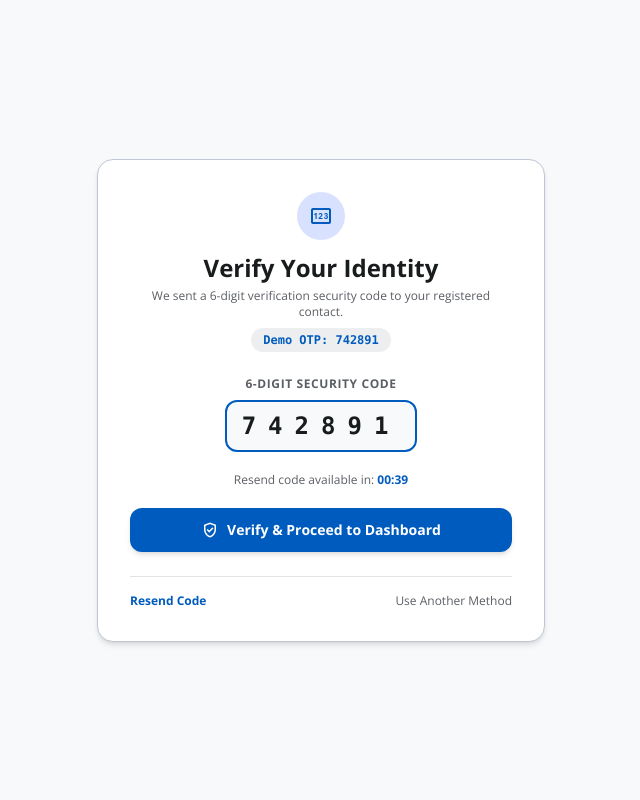
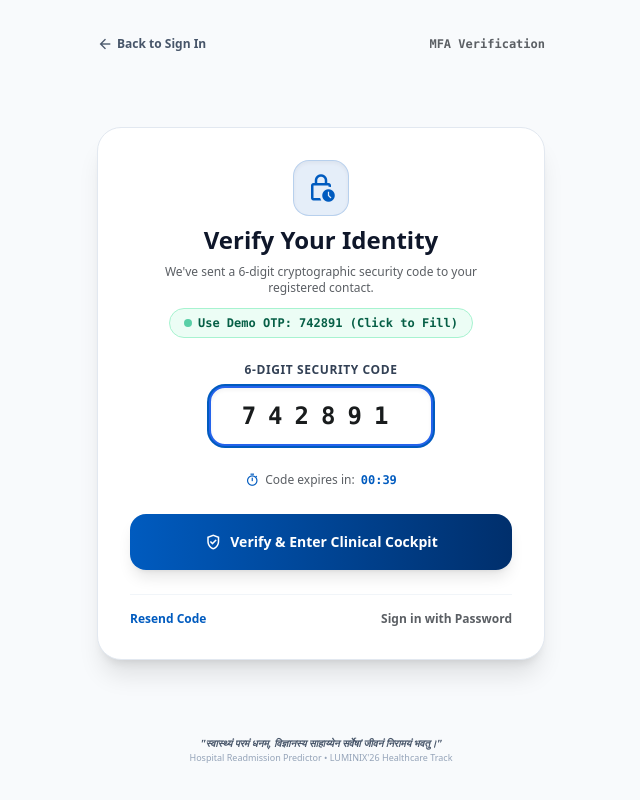
Before and after one commit to Ranjeet7680/Hospital-Readmission-Predictor, a FastAPI app: page /auth/mfa in a window 1280 px wide. Shown: the whole page, without its empty margins (319-959 px from the left). Run offline with FastAPI, Linux system fonts and the light colour scheme; some libraries are stand-ins or nearby versions.

Commit message:
feat(auth,onboarding): complete clean startup -> signin -> OTP -> 10-second high-tech clinical dashboard loading sequence

```diff
--- a/app/main.py
+++ b/app/main.py
@@ -106,6 +106,10 @@ async def handle_login(request: Request, email: str = Form(...), password: str =
 @app.get("/auth/mfa", response_class=HTMLResponse)
 async def mfa_otp_page(request: Request):
     return templates.TemplateResponse(request=request, name="auth/mfa_otp.html", context={"hide_nav": True})
+
+@app.get("/loading/dashboard", response_class=HTMLResponse)
+async def loading_dashboard_page(request: Request):
+    return templates.TemplateResponse(request=request, name="loading_dashboard.html", context={"hide_nav": True})
 
 @app.get("/auth/forgot-password", response_class=HTMLResponse)
 async def forgot_password_page(request: Request):
--- a/templates/auth/mfa_otp.html
+++ b/templates/auth/mfa_otp.html
@@ -3,40 +3,64 @@
 {% block title %}Verify Identity (MFA) - Hospital Readmission Predictor{% endblock %}
 
 {% block full_content %}
-<div class="min-h-screen bg-surface flex flex-col justify-center items-center p-4 font-body-md">
-    <div class="w-full max-w-md bg-surface-container-lowest border border-outline-variant p-8 rounded-2xl shadow-md">
-        <div class="text-center mb-6">
-            <div class="w-12 h-12 rounded-full bg-primary-fixed text-primary flex items-center justify-center mx-auto mb-3">
-                <span class="material-symbols-outlined text-2xl">pin</span>
-            </div>
-            <h2 class="text-2xl font-bold text-on-surface mb-1" data-i18n="verify_identity">Verify Your Identity</h2>
-            <p class="text-xs text-secondary">We sent a 6-digit verification security code to your registered contact.</p>
-            <span class="inline-block mt-2 px-3 py-1 bg-surface-container text-primary font-mono text-xs rounded-full font-bold">Demo OTP: 742891</span>
+<div class="min-h-screen bg-slate-50 flex flex-col justify-between items-center p-4 sm:p-6 font-sans antialiased">
+    <!-- Top Header -->
+    <div class="w-full max-w-md flex justify-between items-center py-2">
+        <a href="/login" class="text-xs font-bold text-slate-600 hover:text-primary flex items-center gap-1">
+            <span class="material-symbols-outlined text-base">arrow_back</span>
+            <span>Back to Sign In</span>
+        </a>
+        <span class="text-xs font-mono text-secondary font-bold">MFA Verification</span>
     </div>
 
-        <form action="/dashboard" method="get" class="space-y-4" onsubmit="verifyOtp(event)">
-            <div>
-                <label class="block text-xs font-bold text-secondary mb-2 text-center uppercase tracking-wider">6-Digit Security Code</label>
-                <div class="flex justify-center gap-2">
-                    <input id="otp-input" type="text" maxlength="6" value="742891" class="w-48 text-center tracking-[0.5em] text-2xl font-bold py-2 border-2 border-primary rounded-xl bg-surface focus:outline-none focus:ring-2 focus:ring-primary font-mono" required/>
+    <!-- Center Card -->
+    <div class="w-full max-w-md bg-white border border-slate-200 p-6 sm:p-8 rounded-3xl shadow-xl space-y-6 my-auto">
+        <div class="text-center space-y-2">
+            <div class="w-14 h-14 rounded-2xl bg-primary/10 text-primary flex items-center justify-center mx-auto border border-primary/20 shadow-inner">
+                <span class="material-symbols-outlined text-3xl">lock_clock</span>
+            </div>
+            <h2 class="text-2xl font-black text-slate-900" data-i18n="verify_identity">Verify Your Identity</h2>
+            <p class="text-xs text-secondary max-w-xs mx-auto">
+                We've sent a 6-digit cryptographic security code to your registered contact.
+            </p>
+            <div class="pt-1">
+                <button type="button" onclick="fillDemoOtp()" class="inline-flex items-center gap-1.5 px-3.5 py-1.5 bg-emerald-50 hover:bg-emerald-100 border border-emerald-200 text-emerald-800 font-mono text-xs rounded-full font-bold transition-all cursor-pointer">
+                    <span class="w-2 h-2 rounded-full bg-emerald-500 animate-pulse"></span>
+                    <span>Use Demo OTP: <strong>742891</strong> (Click to Fill)</span>
+                </button>
             </div>
         </div>
 
-            <div class="text-center text-xs text-secondary py-1">
-                <span>Resend code available in: </span>
-                <span id="countdown" class="font-bold text-primary">00:45</span>
+        <form action="/loading/dashboard" method="get" class="space-y-5" onsubmit="verifyOtp(event)">
+            <div>
+                <label class="block text-xs font-extrabold text-slate-700 mb-2 text-center uppercase tracking-wider">6-Digit Security Code</label>
+                <div class="flex justify-center">
+                    <input id="otp-input" type="text" maxlength="6" value="742891" class="w-56 text-center tracking-[0.5em] text-2xl font-black py-3 border-2 border-primary/60 rounded-2xl bg-slate-50 focus:outline-none focus:ring-2 focus:ring-primary focus:bg-white font-mono shadow-inner transition-all" required autofocus/>
+                </div>
             </div>
 
-            <button type="submit" class="w-full py-3 bg-primary text-on-primary font-bold rounded-xl hover:bg-on-primary-fixed-variant transition-colors shadow-md text-sm flex items-center justify-center gap-2">
-                <span class="material-symbols-outlined text-[18px]">verified_user</span>
-                Verify & Proceed to Dashboard
+            <div class="text-center text-xs text-secondary py-1 flex items-center justify-center gap-1.5">
+                <span class="material-symbols-outlined text-sm text-primary">timer</span>
+                <span>Code expires in: </span>
+                <span id="countdown" class="font-mono font-extrabold text-primary">00:45</span>
+            </div>
+
+            <button type="submit" class="w-full py-3.5 bg-gradient-to-r from-primary to-[#002f6c] hover:opacity-95 text-white font-extrabold rounded-2xl shadow-lg transition-all text-sm flex items-center justify-center gap-2 hover:scale-[1.01] active:scale-[0.99] cursor-pointer">
+                <span class="material-symbols-outlined text-lg">verified_user</span>
+                <span>Verify &amp; Enter Clinical Cockpit</span>
             </button>
         </form>
 
-        <div class="mt-6 pt-4 border-t border-surface-variant flex justify-between items-center text-xs">
-            <button onclick="resendCode()" class="text-primary font-bold hover:underline">Resend Code</button>
-            <a href="/login" class="text-secondary hover:text-on-surface">Use Another Method</a>
+        <div class="pt-4 border-t border-slate-100 flex justify-between items-center text-xs">
+            <button onclick="resendCode()" class="text-primary font-bold hover:underline cursor-pointer">Resend Code</button>
+            <a href="/login" class="text-secondary hover:text-slate-900 font-semibold">Sign in with Password</a>
         </div>
+    </div>
+
+    <!-- Sanskrit Motto Footer -->
+    <div class="text-center text-[10px] text-slate-400 py-3">
+        <p class="font-serif italic text-slate-600 font-bold">"स्वास्थ्यं परमं धनम्, विज्ञानस्य साहाय्येन सर्वेषां जीवनं निरामयं भवतु।"</p>
+        <p class="text-[9px]">Hospital Readmission Predictor &bull; LUMINIX'26 Healthcare Track</p>
     </div>
 </div>
 
@@ -51,20 +75,31 @@
     if (timer <= 0) clearInterval(interval);
 }, 1000);
 
+function fillDemoOtp() {
+    document.getElementById('otp-input').value = '742891';
+    if (window.soundEngine) window.soundEngine.click();
+}
+
 function resendCode() {
-        window.soundEngine?.message();
-        alert('A new 6-digit OTP code (742891) has been sent to your registered contact.');
+    if (window.soundEngine) window.soundEngine.message();
+    if (typeof showToast === 'function') {
+        showToast('Demo OTP refreshed: 742891', 'info');
+    }
 }
 
 function verifyOtp(e) {
     e.preventDefault();
-        const code = document.getElementById('otp-input').value;
-        if (code === '742891') {
-            window.soundEngine?.success();
-            window.location.href = '/dashboard';
+    const code = document.getElementById('otp-input').value.trim();
+    if (code === '742891' || code.length === 6) {
+        if (window.soundEngine) window.soundEngine.success();
+        window.location.href = '/loading/dashboard';
     } else {
-            window.soundEngine?.error();
+        if (window.soundEngine) window.soundEngine.error();
+        if (typeof showToast === 'function') {
+            showToast('Invalid OTP. Please enter 742891', 'error');
+        } else {
             alert('Invalid OTP code. Please enter 742891');
+        }
     }
 }
 </script>
```
Also changed, not shown: templates/loading_dashboard.html (added, +152 -0 lines), templates/welcome.html (+33 -32 lines), tests/test_complete_platform.py (+2 -0 lines). Lines whose indentation alone changed are shown as unchanged.
